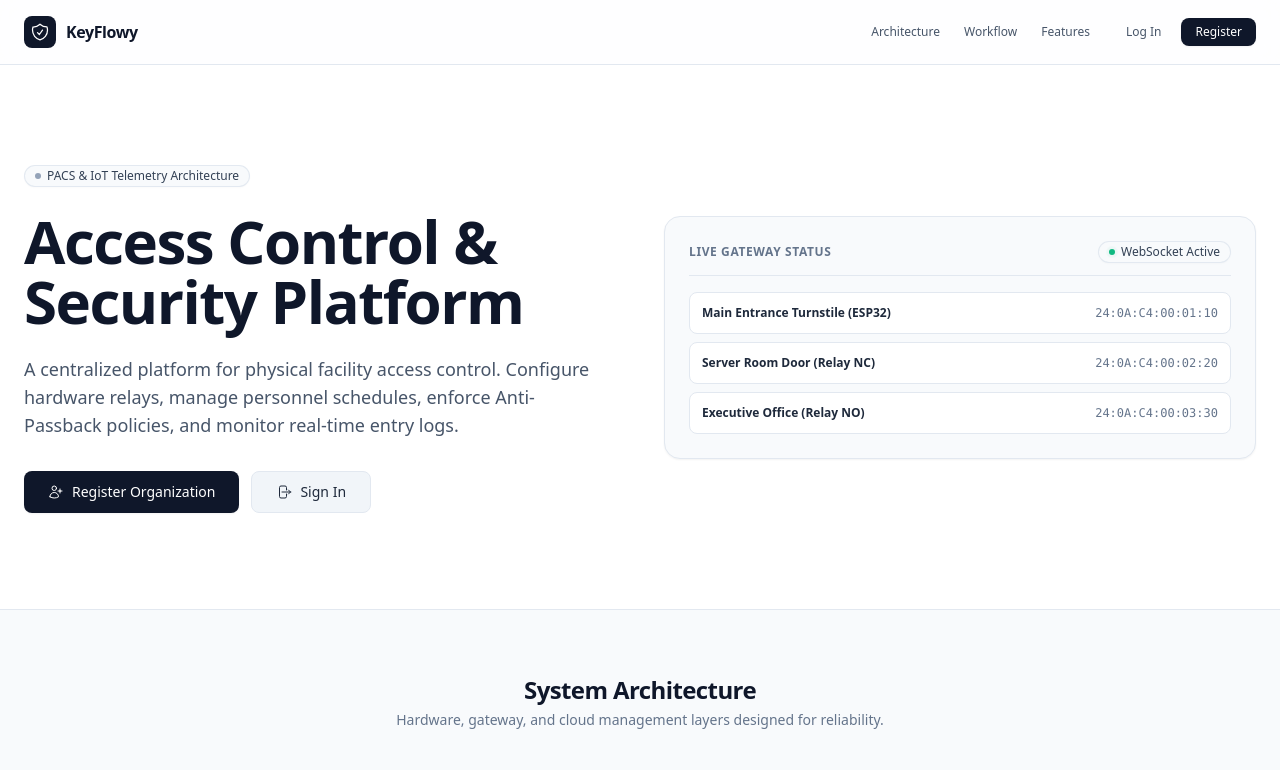
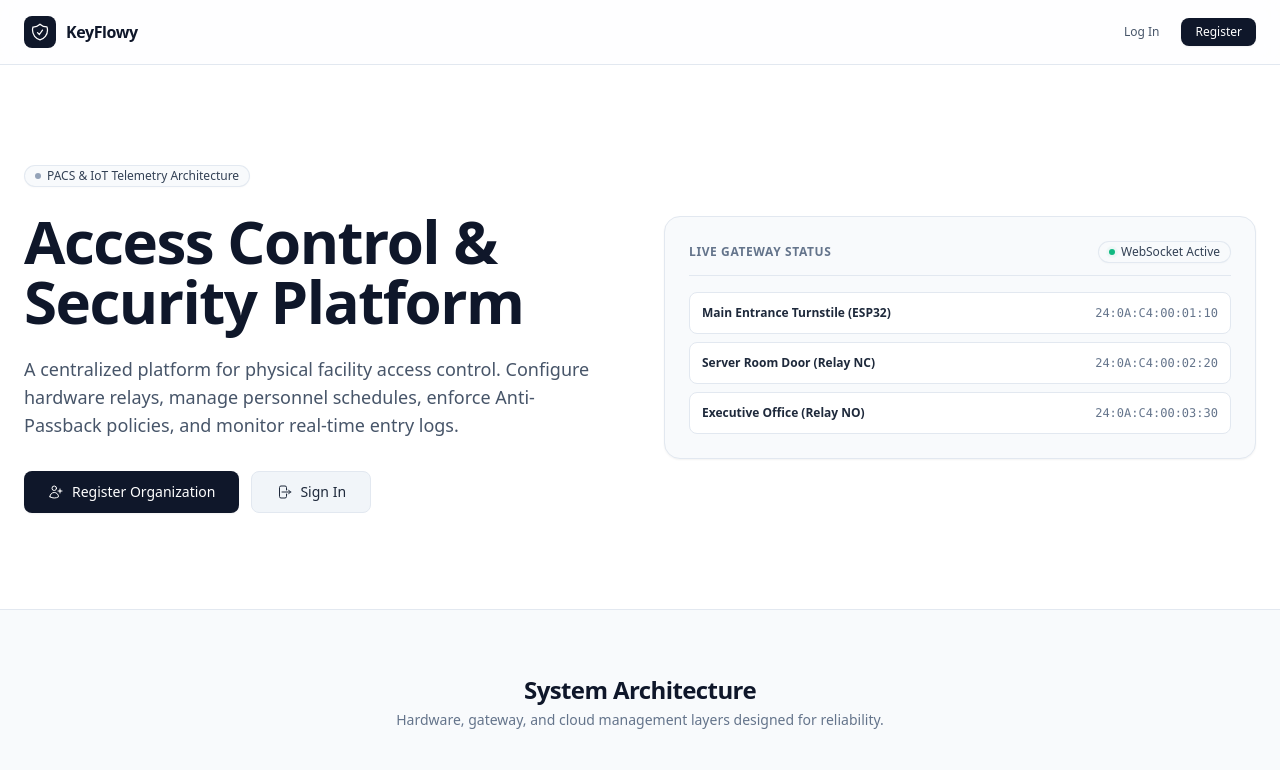
Before and after one commit to dima91020/KeyFlowy, a Next.js app: page / in a window 1280 px wide. Shown: the top 770 px of the page. Built offline with nearby package versions, Linux system fonts and the light colour scheme; no server answers.

Commit message:
refactor(ui): restore detailed system architecture diagram in README and remove navigation links from landing header

```diff
--- a/app/page.tsx
+++ b/app/page.tsx
@@ -9,16 +9,11 @@
     CpuChipIcon,
     ComputerDesktopIcon,
     LockClosedIcon,
-    ChartBarIcon,
-    ClockIcon,
-    KeyIcon,
-    CircleStackIcon,
     EyeIcon,
     WrenchScrewdriverIcon
 } from '@heroicons/react/24/outline'
 import { Badge } from '@/app/ui/badge'
 import React from "react";
-import ScrollDownButton from "@/app/ui/app/scroll-down-button";
 
 export default async function LandingPage() {
     const userId = await verifySession();
@@ -44,13 +39,7 @@
                         <span className="text-base font-bold tracking-tight text-slate-900">KeyFlowy</span>
                     </div>
 
-                    <div className="flex items-center gap-6">
-                        <nav className="hidden md:flex gap-6 text-xs font-medium text-slate-600">
-                            <Link href="#components" className="hover:text-slate-900 transition-colors">Architecture</Link>
-                            <Link href="#how-it-works" className="hover:text-slate-900 transition-colors">Workflow</Link>
-                            <Link href="#features" className="hover:text-slate-900 transition-colors">Features</Link>
-                        </nav>
-
+                    <div className="flex items-center gap-3">
                         {isLoggedIn ? (
                             <Link
                                 href="/dashboard"
@@ -62,7 +51,7 @@
                             <div className="flex items-center gap-2">
                                 <Link
                                     href="/login"
-                                    className="px-3 py-1.5 text-xs font-medium text-slate-600 hover:text-slate-900 transition-colors"
+                                    className="px-3.5 py-1.5 text-xs font-medium text-slate-600 hover:text-slate-900 transition-colors"
                                 >
                                     Log In
                                 </Link>
```
Also changed, not shown: 1 other file (tests, documents, lock files or other folders).
